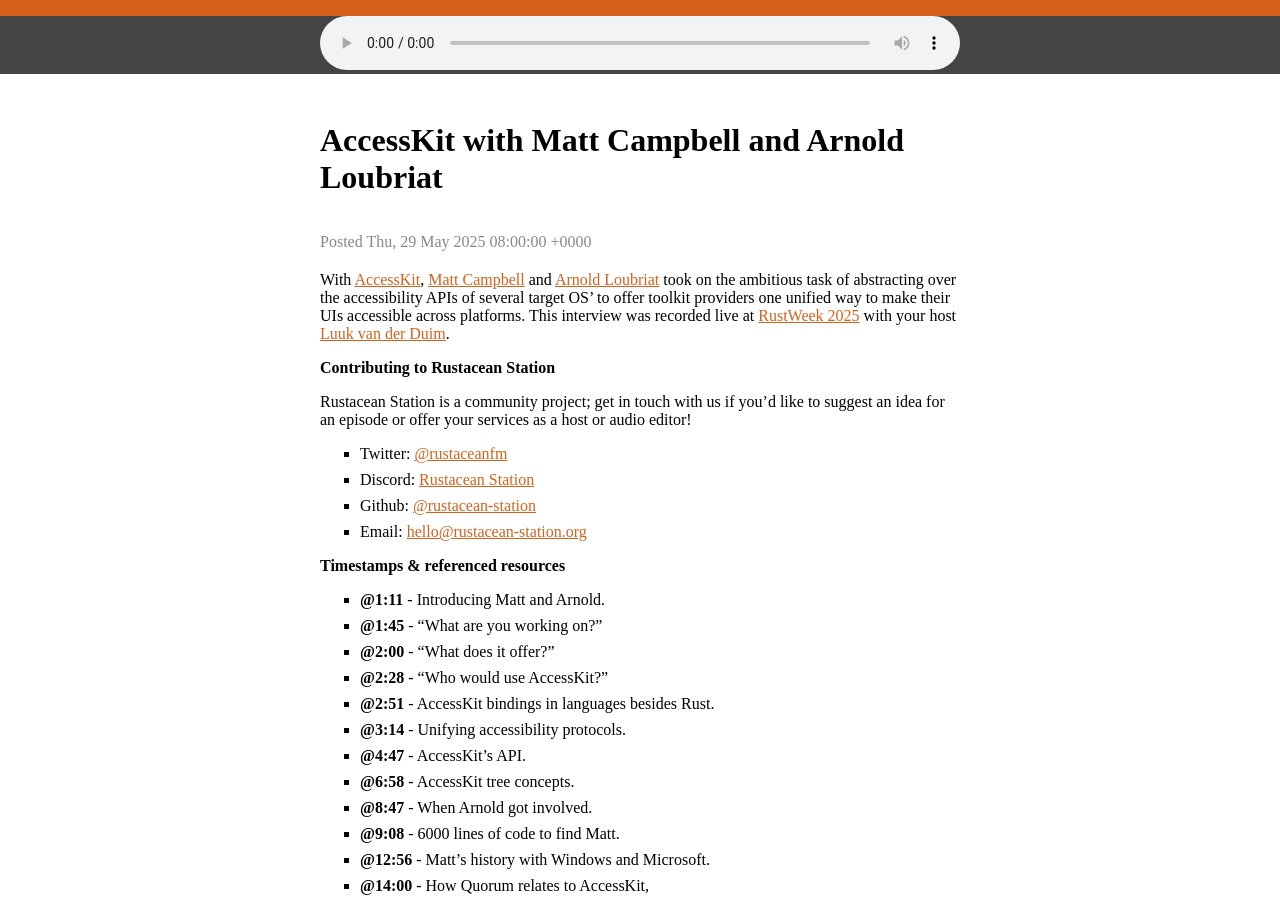
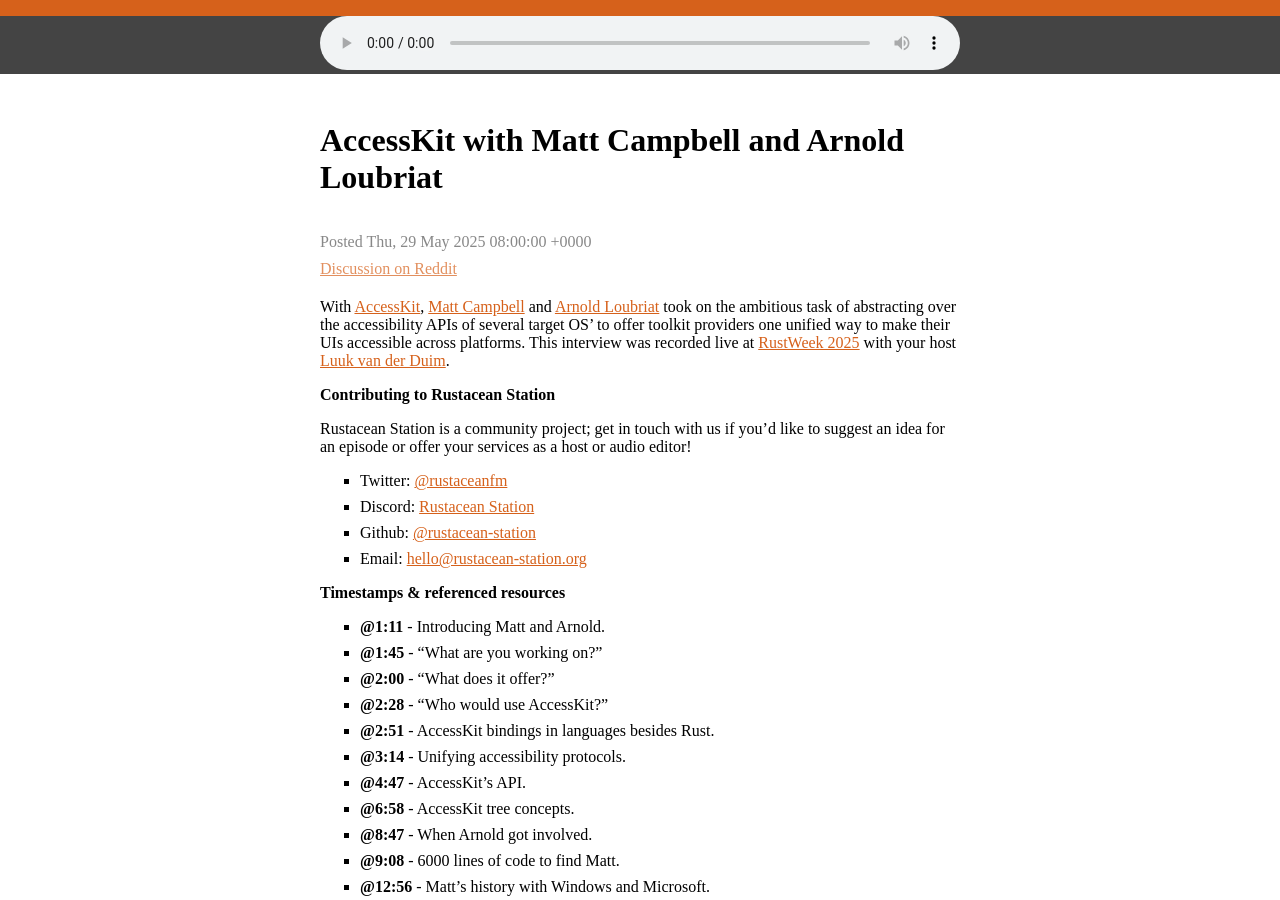
Before and after one commit to rustacean-station/rustacean-station.org, a Jekyll site: the page built from _episodes/interviews/2025-05-29-accesskit-with-matt-campbell-and-arnold-loubriat.md, in a window 1280 px wide and 900 px high, scrolled down 429 px. Built offline with Jekyll 4.4.1, drawn with Linux system fonts in a browser that asks for light colours; some of the changed lines change nothing that is shown.

Commit message:
add reddit to 2025-05-29-accesskit-with-matt-campbell-and-arnold-loubriat (#312)

```diff
--- a/_episodes/interviews/2025-05-29-accesskit-with-matt-campbell-and-arnold-loubriat.md
+++ b/_episodes/interviews/2025-05-29-accesskit-with-matt-campbell-and-arnold-loubriat.md
@@ -4,7 +4,7 @@
 file: https://audio.rustacean-station.org/file/rustacean-station/2025-05-29-accesskit-with-matt-campbell-and-arnold-loubriat.mp3
 duration: "32:52"
 length: "25041195"
-#reddit: (leave blank on initial publish, amend with link and uncomment this line after Reddit thread has been posted)
+reddit: https://www.reddit.com/r/rust/comments/1ld1xe1/podcast_accesskit_with_matt_campbell_and_arnold/
 ---
 
 With [AccessKit](https://accesskit.dev/), [Matt Campbell](https://github.com/mwcampbell) and [Arnold Loubriat](https://github.com/DataTriny) took on the ambitious task of abstracting over
```
